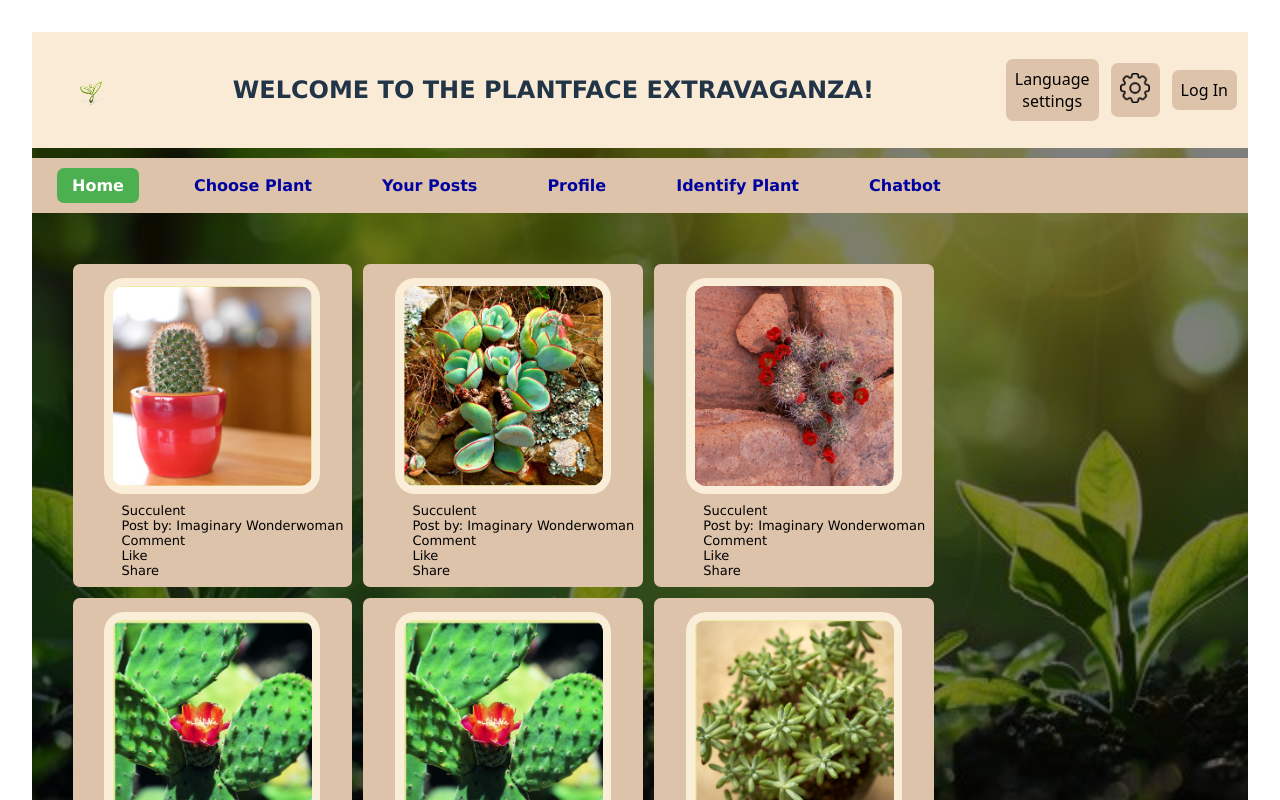
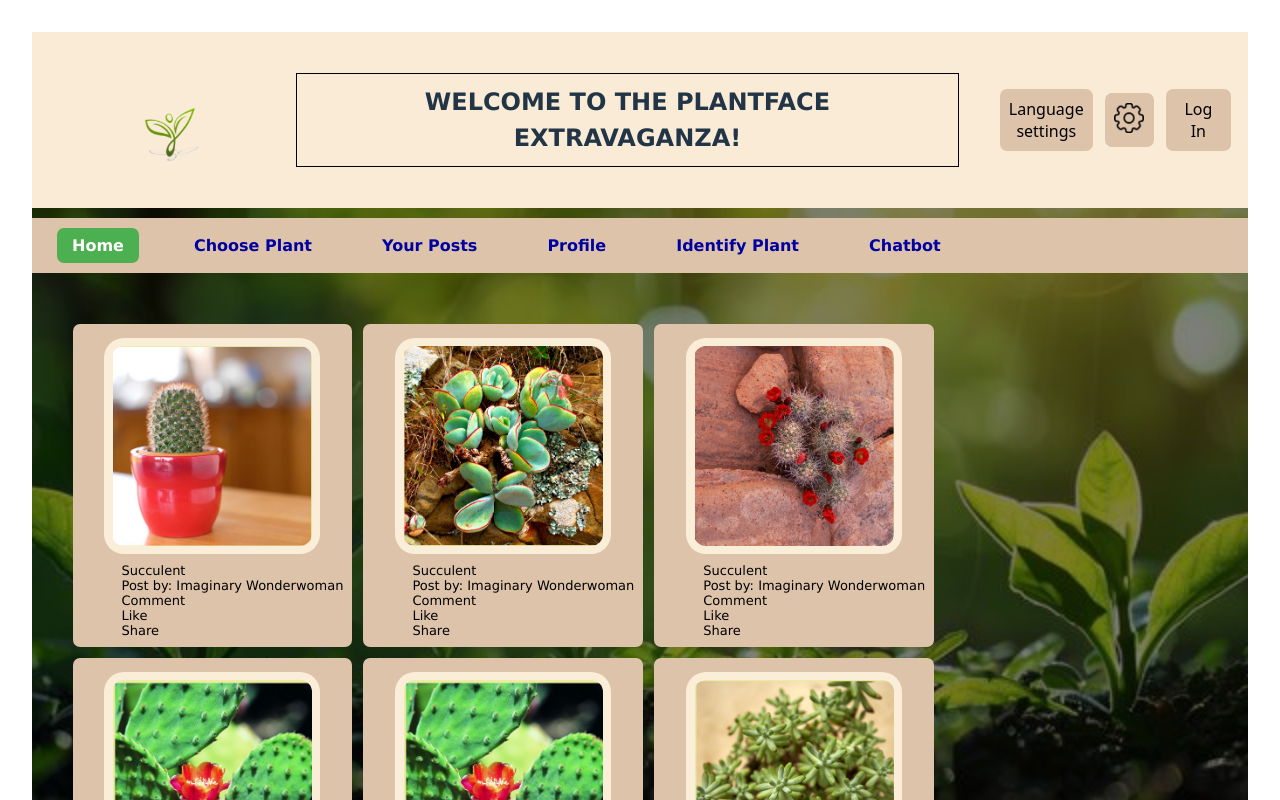
Before and after one commit to mgorski760/PlantBook, a React (Vite) app in the folder frontend/homepg/: page / in a window 1280 px wide. Shown: the top 800 px of the page. Built offline with nearby package versions, Linux system fonts and the light colour scheme; no server answers.

Commit message:
The world words

```diff
--- a/frontend/homepg/src/Homepage.css
+++ b/frontend/homepg/src/Homepage.css
@@ -14,20 +14,24 @@
 
   .title{
     font-family: 'Lucida Sans', 'Lucida Sans Regular', 'Lucida Grande', 'Lucida Sans Unicode', Geneva, Verdana, sans-serif;
-    margin: 10px;
-    padding: 15px;
+    margin: 1px;
+    padding: 0px;
     z-index: 100;
+    outline: black;
+    outline-style: solid;
+    outline-width: 1px;
+    padding: 10px;
   }
 
   .header{
     display: flex;
-    justify-content:space-between;
-    padding: 10px;
+    justify-content: auto;
     align-items: center;
     background-color: antiquewhite;
     height: 10%;
     z-index: 10;
     position: relative;
+
   }
 
   .headerlist{
@@ -109,12 +113,14 @@
   color:blueviolet;
 }
 
-  .logo{
-    height: 40px;
+  .logo img{
+    height: 120px;
     width: auto;
-    margin: 5px;
-    padding: 5px;
-    align-items: flex-start;
+    margin: 10px;
+    padding: 0px;
+    gap: 5px;
+    object-fit: contain;
+    align-self: left;
   }
 
   .language{
```
